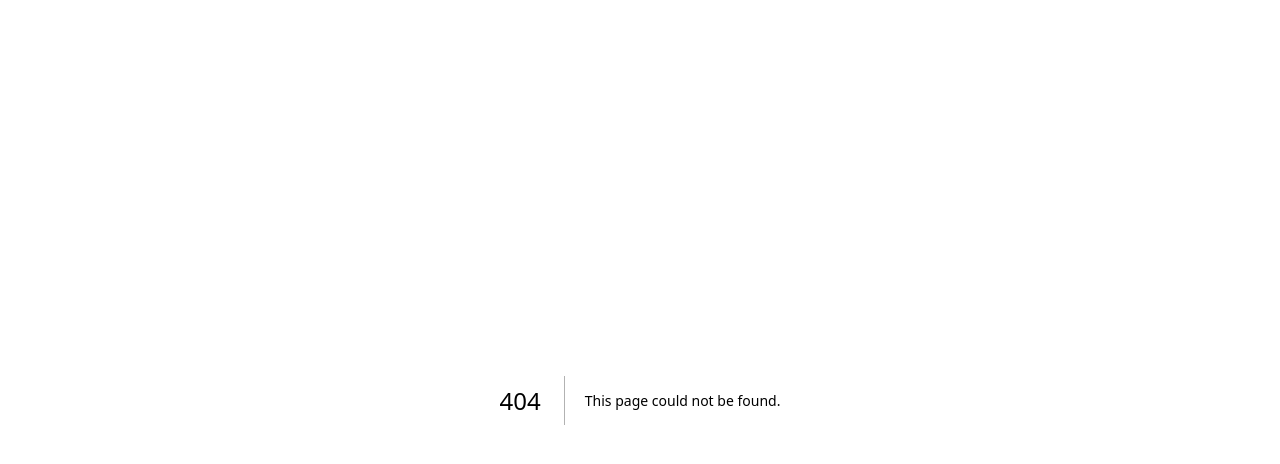
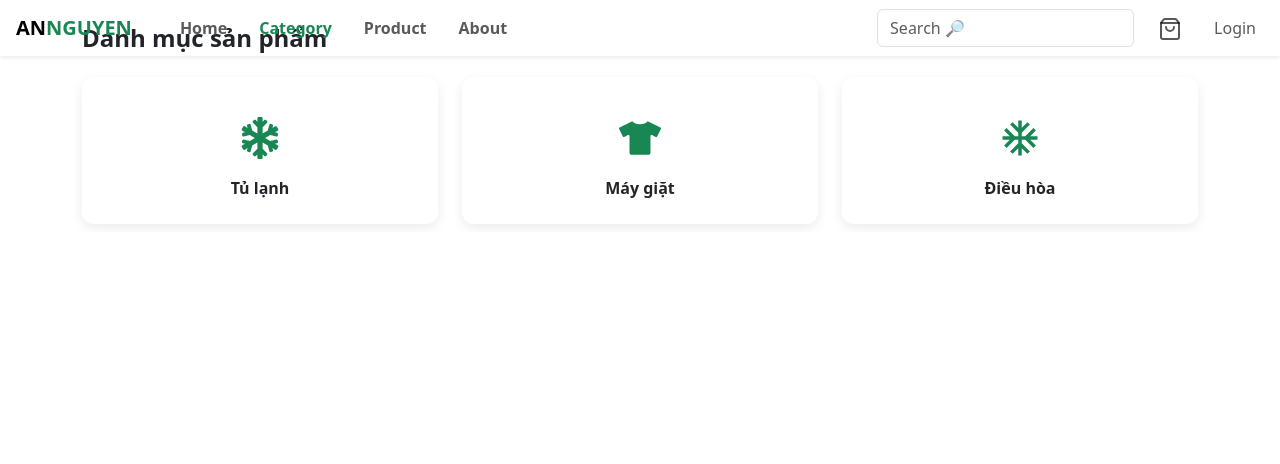
Before and after one commit to ThaanhVuu/an_nguyen_home_frontend, a Next.js app: page /category in a window 1280 px wide. Before the commit this address had no page. Shown: the top 464 px of the page. Built offline with nearby package versions, Linux system fonts and the light colour scheme.

Commit message:
add category card component

```diff
--- a/package.json
+++ b/package.json
@@ -14,7 +14,8 @@
     "lucide-react": "^0.562.0",
     "next": "16.1.1",
     "react": "19.2.3",
-    "react-dom": "19.2.3"
+    "react-dom": "19.2.3",
+    "react-icons": "^5.5.0"
   },
   "devDependencies": {
     "@types/node": "^20",
--- /dev/null
+++ b/src/app/(public)/category/category.css
@@ -0,0 +1,3 @@
+.container{
+    margin-top: 4rem;
+}
--- /dev/null
+++ b/src/app/(public)/category/page.tsx
@@ -0,0 +1,42 @@
+"use client";
+
+import CategoryCard from "@/components/categorycard/CategoryCard";
+import { FaSnowflake, FaTshirt } from "react-icons/fa";
+import { MdAcUnit } from "react-icons/md";
+
+export default function CategoryPage() {
+  const categories = [
+    {
+      id: 1,
+      title: "Tủ lạnh",
+      icon: <FaSnowflake />,
+      href: "/product?category=tu-lanh",
+    },
+    {
+      id: 2,
+      title: "Máy giặt",
+      icon: <FaTshirt />,
+      href: "/product?category=may-giat",
+    },
+    {
+      id: 3,
+      title: "Điều hòa",
+      icon: <MdAcUnit />,
+      href: "/product?category=dieu-hoa",
+    },
+  ];
+
+  return (
+    <div className="container mt-4">
+      <h4 className="fw-bold mb-4">Danh mục sản phẩm</h4>
+
+      <div className="row g-4">
+        {categories.map((cat) => (
+          <div key={cat.id} className="col-12 col-sm-6 col-lg-4">
+            <CategoryCard title={cat.title} icon={cat.icon} href={cat.href} />
+          </div>
+        ))}
+      </div>
+    </div>
+  );
+}
--- a/src/components/card/card.css
+++ b/src/components/card/card.css
@@ -1,12 +1,55 @@
-.card-hover {
-  transition: transform 0.35s cubic-bezier(0.4, 0, 0.2, 1),
-              box-shadow 0.35s cubic-bezier(0.4, 0, 0.2, 1);
+
+a {
+  text-decoration: none;
+  color: inherit;
 }
 
-.card-hover:hover {
-  transform: translateY(-4px);
-  box-shadow: 0 0.5rem 1.2rem rgba(0, 0, 0, 0.12);
+.card {
+  border-radius: 12px;
+  overflow: hidden;
+  transition: transform 0.25s ease, box-shadow 0.25s ease;
+  background: #fff;
 }
-a {
-  text-decoration: none;
+
+.card:hover {
+  transform: translateY(-6px);
+  box-shadow: 0 12px 24px rgba(0, 0, 0, 0.12);
 }
+
+.card-img-top {
+  height: 240px;
+  object-fit: cover;
+  transition: transform 0.35s ease;
+}
+
+.card:hover .card-img-top {
+  transform: scale(1.05);
+}
+
+.card-body {
+  padding: 14px;
+}
+
+.card-body .text-muted {
+  font-size: 12px;
+  letter-spacing: 0.3px;
+}
+
+.card-title {
+  font-size: 14px;
+  line-height: 1.4;
+  height: 40px;
+  overflow: hidden;
+}
+
+.text-danger {
+  font-size: 16px;
+}
+
+.card .btn {
+  transition: all 0.2s ease;
+}
+
+.card:hover .btn {
+  transform: translateY(-2px);
+}
--- a/src/components/card/card.tsx
+++ b/src/components/card/card.tsx
@@ -11,6 +11,7 @@ type CardProps = {
 
 export default function Card({ title, image, price, category }: CardProps) {
   return (
+    <a href="">
       <div className="card h-100">
         <img src={image} className="card-img-top" alt={title} />
 
@@ -28,5 +29,6 @@ export default function Card({ title, image, price, category }: CardProps) {
           </div>
         </div>
       </div>
+    </a>
   );
 }
--- /dev/null
+++ b/src/components/categorycard/CategoryCard.css
@@ -0,0 +1,57 @@
+.category-card-wrapper {
+  position: relative;
+}
+
+.category-card {
+  cursor: pointer;
+  background: #fff;
+  border-radius: 12px;
+  padding: 24px;
+  text-align: center;
+  box-shadow: 0 4px 12px rgba(0, 0, 0, 0.08);
+  transition: all 0.25s ease;
+}
+
+.category-card:hover {
+  transform: translateY(-4px);
+  box-shadow: 0 10px 24px rgba(0, 0, 0, 0.12);
+}
+
+.category-card .icon {
+  font-size: 42px;
+  color: #198754;
+  margin-bottom: 12px;
+}
+
+.category-card .title {
+  font-weight: 600;
+  font-size: 16px;
+}
+
+.category-dropdown {
+  max-height: 0;
+  overflow: hidden;
+  background: #f8f9fa;
+  border-radius: 10px;
+  margin-top: 8px;
+  transition: max-height 0.35s ease, padding 0.35s ease;
+  padding: 0 16px;
+}
+
+.category-dropdown.open {
+  max-height: 200px;
+  padding: 12px 16px;
+}
+
+.category-dropdown a {
+  display: block;
+  padding: 6px 0;
+  font-size: 14px;
+  color: #333;
+  text-decoration: none;
+}
+
+.category-dropdown a:hover {
+  color: #198754;
+  font-weight: 500;
+}
--- /dev/null
+++ b/src/components/categorycard/CategoryCard.tsx
@@ -0,0 +1,28 @@
+"use client";
+
+import { useState } from "react";
+import "./CategoryCard.css";
+
+type CategoryCardProps = {
+  title: string;
+  icon: React.ReactNode;
+  href: string;
+};
+
+export default function CategoryCard({ title, icon, href }: CategoryCardProps) {
+  const [open, setOpen] = useState(false);
+
+  return (
+    <div className="category-card-wrapper">
+      <div className="category-card" onClick={() => setOpen((prev) => !prev)}>
+        <div className="icon">{icon}</div>
+        <div className="title">{title}</div>
+      </div>
+      <div className={`category-dropdown ${open ? "open" : ""}`}>
+        <a href={`${href}&type=mini`}>Loại mini</a>
+        <a href={`${href}&type=inverter`}>Inverter</a>
+        <a href={`${href}&type=cao-cap`}>Cao cấp</a>
+      </div>
+    </div>
+  );
+}
```
Also changed, not shown: 1 other file (tests, documents, lock files or other folders). Lines whose indentation alone changed are shown as unchanged.
